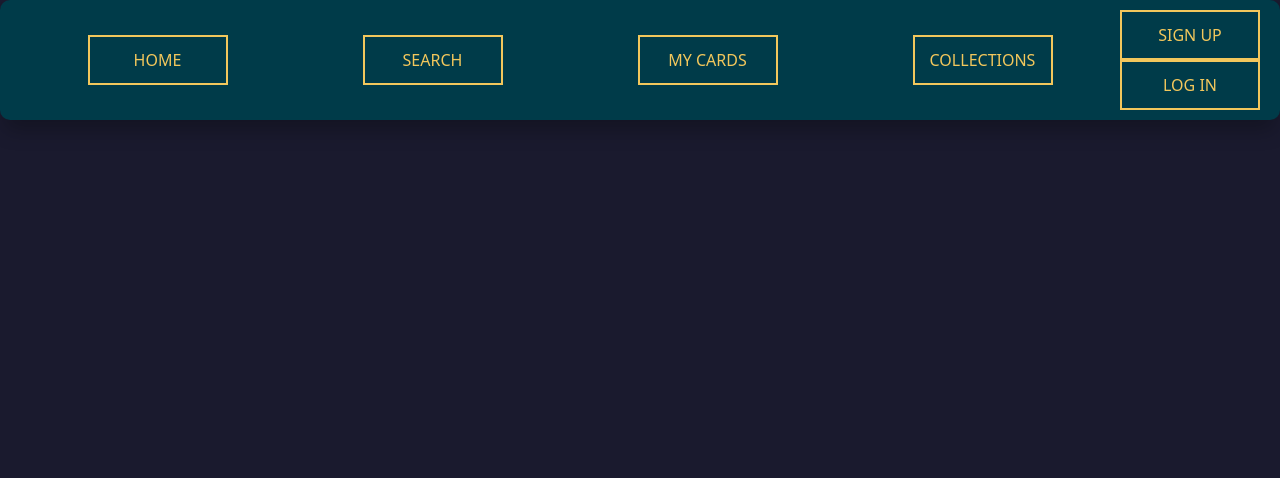
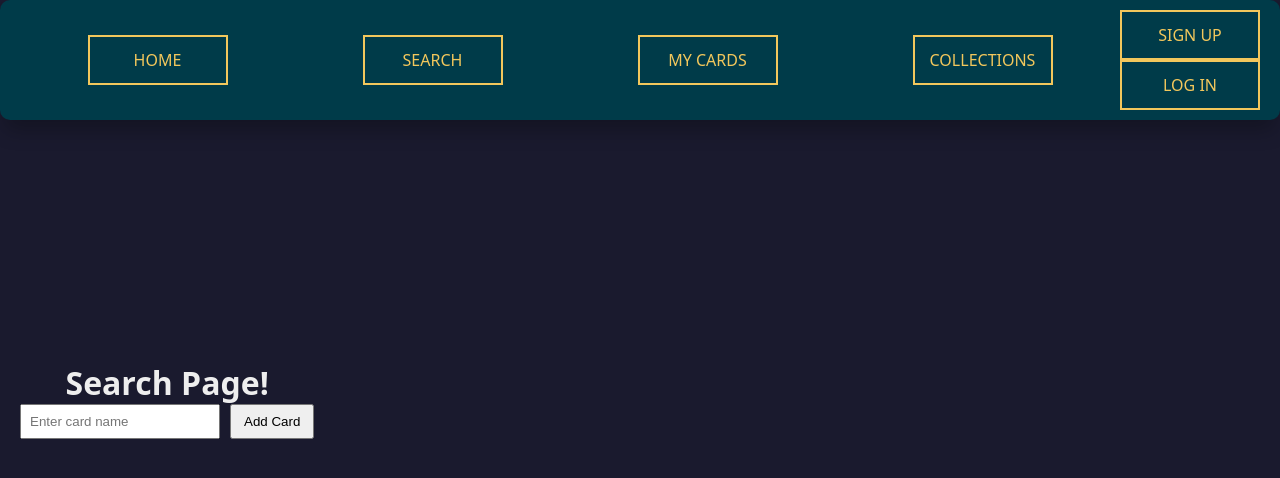
Before and after one commit to COS420-S2025/Team-C, a React (Create React App) app: page /search in a window 1280 px wide. Shown: the top 478 px of the page. Built offline with nearby package versions, Linux system fonts and the light colour scheme.

Commit message:
Added basic card collection and search feature
Adds a basic collection feature that lets a user add cards into a total collection

```diff
--- a/src/App.tsx
+++ b/src/App.tsx
@@ -1,17 +1,44 @@
-import React from "react";
-import { BrowserRouter, Routes, Route, Link } from "react-router-dom";
+import React, { useState } from "react";
+import { BrowserRouter, Routes, Route } from "react-router-dom";
+
 import Home from "./pages/home";
+import Collection from "./pages/CardCollection";
+import Search from "./pages/CardSearch";
 import Navbar from "./components/navbar/navbar";
 
 function App() {
+
+  // Stores all cards in the collection
+  const [cards, setCards] = useState<any[]>([]);
+
+  // Adds a card
+  const addCard = (card: any) => {
+    setCards([...cards, card]);
+  };
+
+  // Removes a card
+  const removeCard = (cardToRemove: any) => {
+    setCards(cards.filter((card) => card.id !== cardToRemove.id));
+  };
+
   return (
     <BrowserRouter>
-      {/* Navigation */}
       <Navbar />
 
-      {/* Site Routes */}
       <Routes>
-        <Route path="/" element={<Home />} />
+        <Route path="/home" element={<Home />} />
+
+        <Route
+          path="/collection"
+          element={<Collection cards={cards} removeCard={removeCard} />}
+        />
+
+        <Route
+          path="/search"
+          element={<Search addCard={addCard} />}
+        />
+
+        <Route path="/all" element={<Home />} />
       </Routes>
     </BrowserRouter>
   );
--- a/src/components/navbar/navbar.tsx
+++ b/src/components/navbar/navbar.tsx
@@ -5,16 +5,16 @@ export default function Navbar() {
     <div className="app-navbar">
       <nav>
         <ul className="app-navbar-list">
-          <Link to="/" className="app-navbar-item">
+          <Link to="/home" className="app-navbar-item">
             Home
           </Link>
           <Link to="/search" className="app-navbar-item">
             Search
           </Link>
-          <Link to="/cards" className="app-navbar-item">
+          <Link to="/all" className="app-navbar-item">
             My Cards
           </Link>
-          <Link to="/collections" className="app-navbar-item">
+          <Link to="/collection" className="app-navbar-item">
             Collections
           </Link>
         </ul>
--- /dev/null
+++ b/src/pages/CardCollection.css
@@ -0,0 +1,46 @@
+.collection-container {
+    padding: 20px;
+}
+
+.card-grid {
+    display: grid;
+
+    /* Always 5 cards per row */
+    grid-template-columns: repeat(5, 1fr);
+
+    gap: 20px;
+
+    /* Allows vertical scrolling if many cards */
+    max-height: 80vh;
+    overflow-y: auto;
+}
+
+.card {
+    position: relative;
+
+    background-color: white;
+    border: 2px solid black;
+    border-radius: 10px;
+
+    height: 150px;
+
+    display: flex;
+    justify-content: center;
+    align-items: center;
+}
+
+.remove-button {
+    position: absolute;
+    bottom: 5px;
+    right: 5px;
+
+    font-size: 12px;
+    padding: 4px 8px;
+
+    background-color: red;
+    color: white;
+    border: none;
+    border-radius: 4px;
+
+    cursor: pointer;
+}
--- /dev/null
+++ b/src/pages/CardCollection.tsx
@@ -0,0 +1,23 @@
+import "./CardCollection.css";
+
+export default function Collection({ cards = [], removeCard }: any) {
+  return (
+    <div className="app-page">
+      <h1>Collection Page!</h1>
+
+      {cards.length === 0 ? (
+        <p>No cards added yet!</p>
+      ) : (
+        <div>
+          {cards.map((card: any, index: number) => (
+            <div key={index}>
+              <h3>{card.name}</h3>
+              <img src={card.image} alt={card.name} />
+              <button onClick={() => removeCard(card)}>Remove</button>
+            </div>
+          ))}
+        </div>
+      )}
+    </div>
+  );
+}
--- /dev/null
+++ b/src/pages/CardSearch.css
@@ -0,0 +1,19 @@
+.app-page {
+  padding: 20px;
+  text-align: center;
+}
+
+.search-input {
+  padding: 8px;
+  margin-right: 10px;
+  width: 200px;
+}
+
+.add-button {
+  padding: 8px 12px;
+  cursor: pointer;
+}
+
+.add-button:hover {
+  background-color: #e0e0e0;
+}
--- /dev/null
+++ b/src/pages/CardSearch.tsx
@@ -0,0 +1,37 @@
+import React, { useState } from "react";
+import "./CardSearch.css";
+
+export default function Search({ addCard }: any) {
+
+  const [cardName, setCardName] = useState("");
+
+  const handleAdd = () => {
+    if (!cardName.trim()) return;
+
+    const newCard = {
+      id: Date.now(),
+      name: cardName
+    };
+
+    addCard(newCard);
+    setCardName("");
+  };
+
+  return (
+    <div className="app-page">
+      <h1>Search Page!</h1>
+
+      <input
+        className="search-input"
+        type="text"
+        placeholder="Enter card name"
+        value={cardName}
+        onChange={(e) => setCardName(e.target.value)}
+      />
+
+      <button className="add-button" onClick={handleAdd}>
+        Add Card
+      </button>
+    </div>
+  );
+}
```
